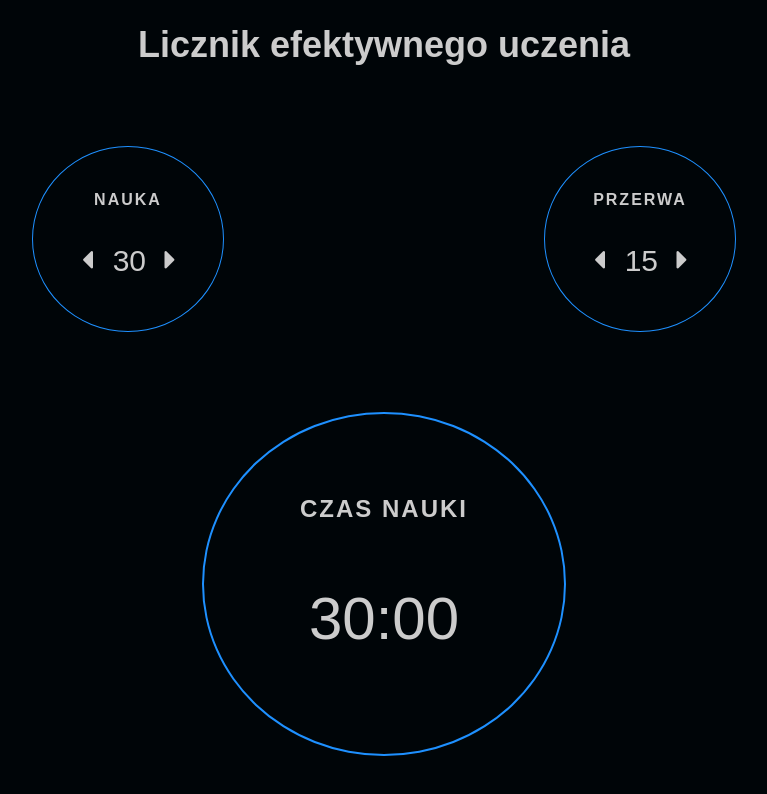
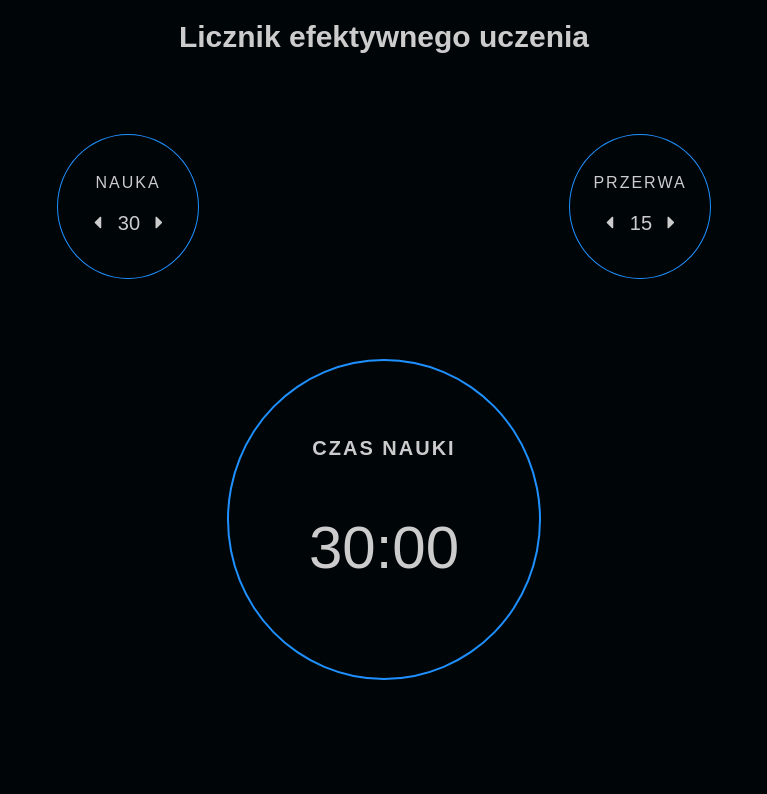
Before and after one commit to AnnaOrysiak/Counter, a plain HTML site: page index.html in a window 1280 px wide. Shown: the whole page, without its empty margins (256-1023 px from the left). Drawn offline with Linux system fonts and the light colour scheme; a web font is replaced by a local one.

Commit message:
change field sizes in style.css

```diff
--- a/counter.js
+++ b/counter.js
@@ -95,8 +95,6 @@ const functionSessionTimer = () => {
   for (let arrow of arrows) {
     arrow.addEventListener("click", changeTime);
   }
-
-
 }
 
 functionSessionTimer();
--- a/index.html
+++ b/index.html
@@ -5,11 +5,12 @@
   <meta charset="UTF-8">
   <meta name="viewport" content="width=device-width, initial-scale=1.0">
   <meta http-equiv="X-UA-Compatible" content="ie=edge">
+  <meta name="theme-color" content="#000508" />
   <title>Licznik efektywnego uczenia</title>
 
   <link href="https://fonts.googleapis.com/css?family=Fahkwang:400,700" rel="stylesheet">
-  <link rel="stylesheet" href="https://use.fontawesome.com/releases/v5.7.1/css/all.css" integrity="sha384-fnmOCqbTlWIlj8LyTjo7mOUStjsKC4pOpQbqyi7RrhN7udi9RwhKkMHpvLbHG9Sr"
-    crossorigin="anonymous">
+  <link rel="stylesheet" href="https://use.fontawesome.com/releases/v5.7.1/css/all.css"
+    integrity="sha384-fnmOCqbTlWIlj8LyTjo7mOUStjsKC4pOpQbqyi7RrhN7udi9RwhKkMHpvLbHG9Sr" crossorigin="anonymous">
   <link rel="stylesheet" href="style.css">
 </head>
 
--- a/style.css
+++ b/style.css
@@ -3,7 +3,7 @@
 }
 
 h1 {
-  font-size: 22px
+  font-size: 20px
 }
 
 body {
@@ -15,7 +15,7 @@ body {
 
 .controls {
   display: flex;
-  justify-content: space-between;
+  justify-content: space-around;
   align-items: center;
   width: 80vw;
   margin: 5vh auto 10vh
@@ -23,16 +23,17 @@ body {
 
 .session,
 .break {
-  width: 150px;
-  line-height: 16px;
+  width: 100px;
+  line-height: 12px;
   border: 1px solid dodgerblue;
   border-radius: 10px;
   padding: 5px;
-  font-size: 26px
+  font-size: 20px
 }
 
 .controls-header {
-  font-size: 14px;
+  font-size: 12px;
+  font-weight: normal;
   letter-spacing: 2px;
   text-transform: uppercase
 }
@@ -44,8 +45,8 @@ body {
 
 .counter {
   position: relative;
-  max-width: 300px;
-  line-height: 50px;
+  max-width: 250px;
+  line-height: 40px;
   margin: 0 auto;
   border: 2px solid dodgerblue;
   border-radius: 50%;
@@ -62,7 +63,7 @@ body {
 }
 
 .counter-status {
-  font-size: 24px;
+  font-size: 20px;
   letter-spacing: 2px;
   text-transform: uppercase
 }
@@ -84,7 +85,7 @@ body {
   padding: 70% 0 10% 0;
   background-color: transparent;
   color: white;
-  font-size: 30px;
+  font-size: 20px;
   outline: none;
   opacity: 0;
   transition: .4s;
@@ -98,15 +99,15 @@ body {
 
 @media (min-width:700px) {
   h1 {
-    font-size: 36px
+    font-size: 30px
   }
 
   .session,
   .break {
-    line-height: 30px;
+    line-height: 20px;
     border-radius: 50%;
     padding: 25px 20px;
-    font-size: 30px
+    font-size: 20px
   }
 
   .controls {
```
